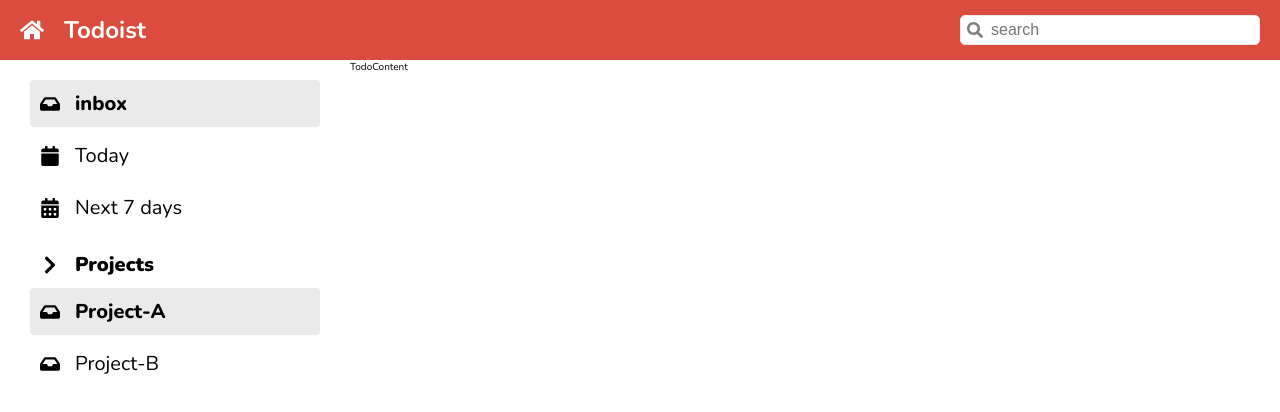
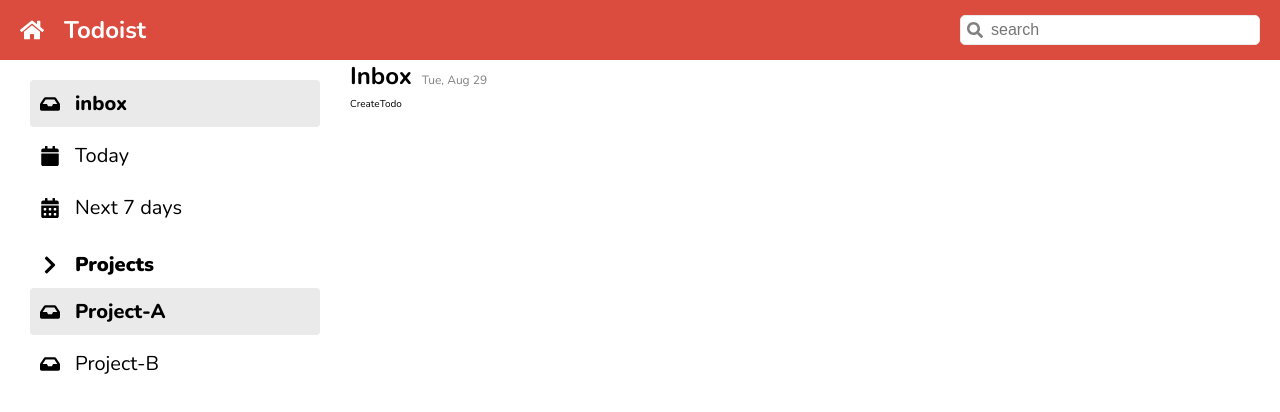
Before and after one commit to palat2000/CC15-Todolist-palat, a React (Create React App) app: page / in a window 1280 px wide. Shown: the top 412 px of the page. Built offline with nearby package versions, Linux system fonts and the light colour scheme.

Commit message:
create todo component

```diff
--- a/src/App/App.jsx
+++ b/src/App/App.jsx
@@ -2,6 +2,8 @@
 import Header from "../components/Header";
 // import ListItem from "../components/ListItem";
 import List from "../components/List";
+import TodoHeader from "../components/Todo/TodoHeader";
+import TodoCreate from "../components/Todo/TodoCreate";
 import {
   FaInbox,
   FaCalendar,
@@ -42,7 +44,12 @@
           </section>
         </aside>
       </div>
-      <div className="todo__content">TodoContent</div>
+      <div className="todo__content">
+        <main className="todo__container">
+          <TodoHeader />
+          <TodoCreate />
+        </main>
+      </div>
     </div>
   );
 }
--- a/src/App/App.scss
+++ b/src/App/App.scss
@@ -56,3 +56,9 @@
     font-weight: inherit;
   }
 }
+
+.todo__container {
+  display: flex;
+  flex-direction: column;
+  gap: 5px;
+}
--- /dev/null
+++ b/src/components/Todo/TodoCreate.jsx
@@ -0,0 +1,7 @@
+import styles from "./TodoCreate.module.scss";
+
+function TodoCreate() {
+  return <div>CreateTodo</div>;
+}
+
+export default TodoCreate;
--- /dev/null
+++ b/src/components/Todo/TodoCreate.module.scss
@@ -0,0 +1 @@
+@import "../../index.scss";
--- /dev/null
+++ b/src/components/Todo/TodoHeader.jsx
@@ -0,0 +1,16 @@
+import styles from "./TodoHeader.module.scss";
+
+function TodoHeader() {
+  const today = new Date();
+  const options = { day: "numeric", weekday: "short", month: "short" };
+  return (
+    <div className={styles.header}>
+      <h1 className={styles.header__text}>Inbox</h1>
+      <span className={styles.header__date}>
+        {today.toLocaleDateString("en-US", options)}
+      </span>
+    </div>
+  );
+}
+
+export default TodoHeader;
--- /dev/null
+++ b/src/components/Todo/TodoHeader.module.scss
@@ -0,0 +1,16 @@
+@import "../../index.scss";
+
+.header {
+  display: flex;
+  gap: 10px;
+  align-items: baseline;
+
+  &__text {
+    font-size: 2.4rem;
+  }
+
+  &__date {
+    font-size: 1.2rem;
+    color: $grey-dark;
+  }
+}
```
